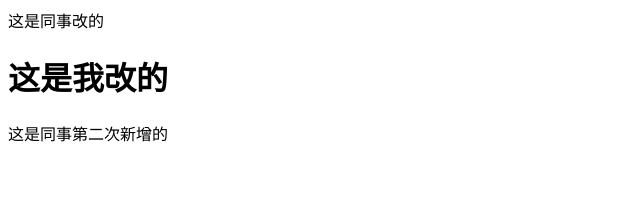
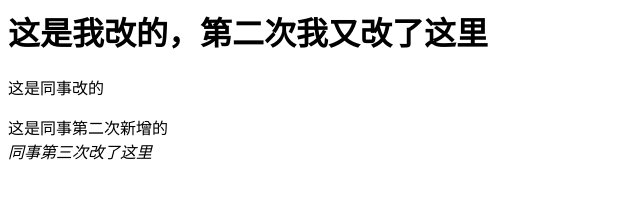
Before and after one commit to cxzmhz/test, a plain HTML site: page index.html in a window 1280 px wide. Shown: the whole page, without its empty margins (0-640 px from the left). Drawn offline with Linux system fonts and the light colour scheme.

Commit message:
同事第三次修改

```diff
--- a/index.html
+++ b/index.html
@@ -1,3 +1,4 @@
+<h1>这是我改的，第二次我又改了这里</h1>
 <p>这是同事改的</p>
-<h1>这是我改的</h1>
 <div>这是同事第二次新增的</div>
+<i>同事第三次改了这里</i>
```
